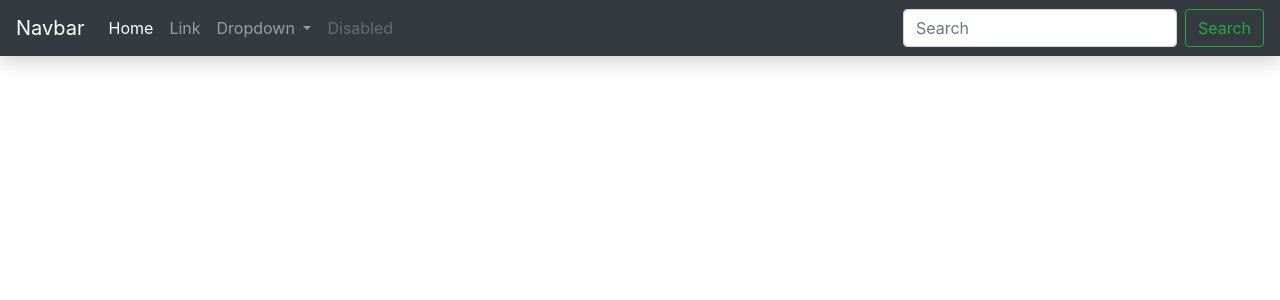
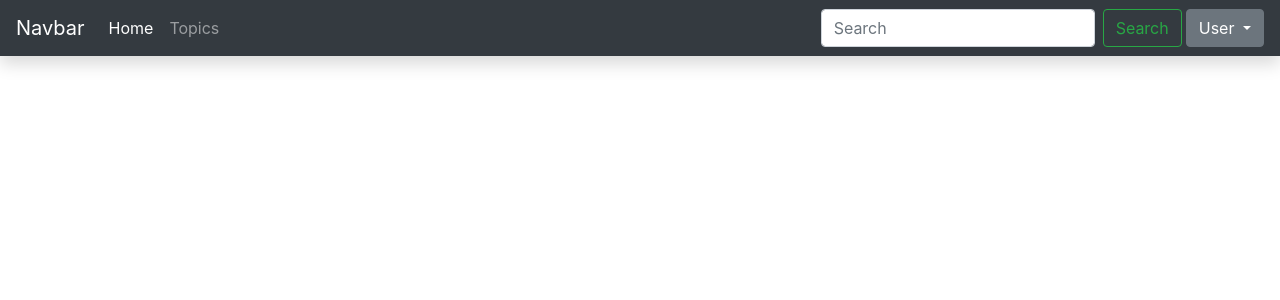
Before and after one commit to Infispace/LetLive, a Django app: template home/templates/home/base.html in a window 1280 px wide. Shown: the top 300 px of the page. Run offline with Django 3.2, Linux system fonts and the light colour scheme; the template is opened without the code that fills it, so the values that code supplies are empty; parts of the project's set-up code (start-up, migrations or seed data) failed here and were passed over; some libraries are stand-ins or nearby versions.

```diff
--- a/home/templates/home/base.html
+++ b/home/templates/home/base.html
@@ -10,40 +10,55 @@
   <title>{% block title %}Home{% endblock %} | LetLive | A Digital Lifestyle Magazine</title>
 </head>
 <body>
-  <nav class="navbar navbar-expand-lg navbar-dark bg-dark shadow">
+  <nav class="navbar navbar-expand-md navbar-dark bg-dark shadow">
     <a class="navbar-brand" href="#">Navbar</a>
     <button class="navbar-toggler" type="button" data-toggle="collapse" data-target="#navbarSupportedContent" aria-controls="navbarSupportedContent" aria-expanded="false" aria-label="Toggle navigation">
       <span class="navbar-toggler-icon"></span>
     </button>
     <div class="collapse navbar-collapse" id="navbarSupportedContent">
       <ul class="navbar-nav mr-auto">
-      {% block menubar %}
+        {% block menubar %}
         <li class="nav-item active">
           <a class="nav-link" href="#">Home <span class="sr-only">(current)</span></a>
         </li>
         <li class="nav-item">
-          <a class="nav-link" href="#">Link</a>
+          <a class="nav-link" href="#">Topics</a>
         </li>
-        <li class="nav-item dropdown">
-          <a class="nav-link dropdown-toggle" href="#" id="navbarDropdown" role="button" data-toggle="dropdown" aria-haspopup="true" aria-expanded="false">
-            Dropdown
-          </a>
-          <div class="dropdown-menu" aria-labelledby="navbarDropdown">
-            <a class="dropdown-item" href="#">Action</a>
-            <a class="dropdown-item" href="#">Another action</a>
-            <div class="dropdown-divider"></div>
-            <a class="dropdown-item" href="#">Something else here</a>
-          </div>
-        </li>
-        <li class="nav-item">
-          <a class="nav-link disabled" href="#">Disabled</a>
-        </li>
-      {% endblock %}
+        {% endblock %}
       </ul>
       <form class="form-inline my-2 my-lg-0">
         <input class="form-control mr-sm-2" type="search" placeholder="Search" aria-label="Search">
         <button class="btn btn-outline-success my-2 my-sm-0" type="submit">Search</button>
       </form>
+      <div class="dropdown ml-md-1">
+        {% block userLogin %}
+        <button type="button" class="btn btn-secondary dropdown-toggle" id="dropdownMenuOffset" data-toggle="dropdown" aria-haspopup="true" aria-expanded="false" data-offset="10,50">
+          User
+        </button>
+        <div class="dropdown-menu dropdown-menu-right" aria-labelledby="dropdownMenuOffset">
+          <form class="px-4 py-3">
+            <div class="form-group">
+              <label for="exampleDropdownFormEmail1">Email address</label>
+              <input type="email" class="form-control" id="exampleDropdownFormEmail1" placeholder="email@example.com">
+            </div>
+            <div class="form-group">
+              <label for="exampleDropdownFormPassword1">Password</label>
+              <input type="password" class="form-control" id="exampleDropdownFormPassword1" placeholder="Password">
+            </div>
+            <div class="form-check">
+              <input type="checkbox" class="form-check-input" id="dropdownCheck">
+              <label class="form-check-label" for="dropdownCheck">
+                Remember me
+              </label>
+            </div>
+            <button type="submit" class="btn btn-primary">Sign in</button>
+          </form>
+          <div class="dropdown-divider"></div>
+          <a class="dropdown-item" href="#">New around here? Sign up</a>
+          <a class="dropdown-item" href="#">Forgot password?</a>
+        </div>
+        {% endblock %}
+      </div>
     </div>
   </nav>
 
--- a/home/urls.py
+++ b/home/urls.py
@@ -17,5 +17,7 @@ urlpatterns = [
     path('user/', include([
         path('', views.UserView.as_view(), name='user_default'),
         path('<int:user_id>/', views.UserView.as_view(), name='user'),
+        path('login/', views.UserView.userLogin, name='user_login'),
+        path('logout/', views.UserView.userLogout, name='user_logout'),
     ])),
 ]
```
Also changed, not shown: home/models.py (+39 -13 lines), home/views.py (+24 -0 lines), letlive/settings.py (+8 -0 lines), db.sqlite3, home/migrations/0002_auto_20181009_1445.py (added), 1 other file.
